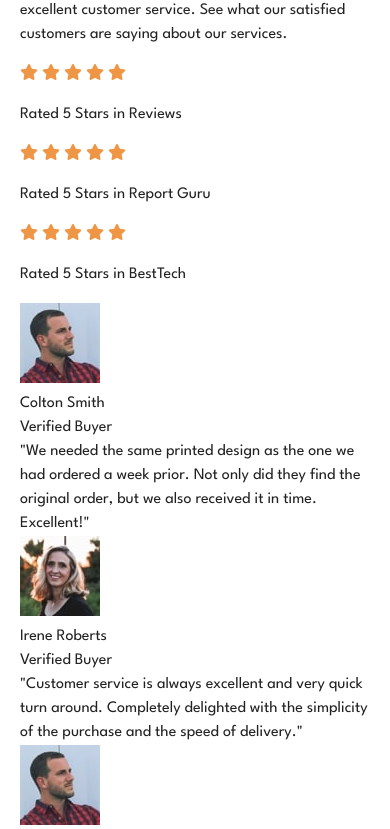
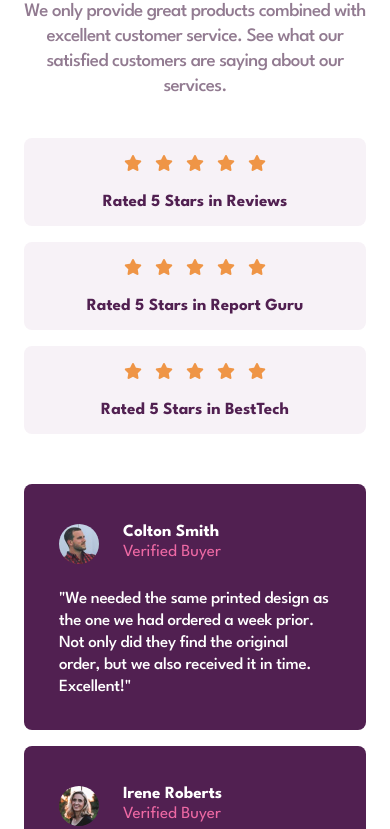
Before and after one commit to dhpcode/social_proof_section, a plain HTML site: page index.html in a window 390 px wide. Shown: the part 164-993 px from the top of the page. Drawn offline with Linux system fonts and the light colour scheme.

Commit message:
Mobile first styles added

```diff
--- a/css/styles.css
+++ b/css/styles.css
@@ -31,9 +31,10 @@
 
 :root {
   --font-family: 'League Spartan', Arial, sans-serif;
-  --dark-magenta: #502050;
-  --soft-pink: #ee68a4;
-  --grayish-magenta: #937b92;
+  --dark-magenta: #512051;
+  --soft-pink: #ee69a4;
+  --grayish-magenta: #927B91;
+  --light-grayish-magenta: #f7f2f7;
 }
 
 /* GLOBAL STYLES */
@@ -73,9 +74,9 @@ img {
 
 .container {
   width: 100%;
-  max-width: 1150px;
-  padding-left: 20px;
-  padding-right: 20px;
+  max-width: 1158 px;
+  padding-left: 24px;
+  padding-right: 24px;
   margin-left: auto;
   margin-right: auto;
 }
@@ -84,7 +85,131 @@ img {
 /* MAIN CONTENT */
 .main-content {
   flex-grow: 1;
+  padding-top: 82px;
+  padding-bottom: 99px;
 }
+
+
+/* INTRO */
+
+.intro__title {
+  color: var(--dark-magenta);
+  text-align: center;
+  font-size: 40px;
+  font-style: normal;
+  line-height: 32px;
+  letter-spacing: -1.429px;
+  margin-top: 0;
+  margin-bottom: 17px;
+}
+
+.intro__text {
+  color: var(--grayish-magenta);
+  text-align: center;
+  font-size: 19px;
+  font-style: normal;
+  font-weight: 500;
+  line-height: 25px;
+  letter-spacing: -0.633px;
+  margin-top: 0;
+  margin-bottom: 39px;
+}
+
+.intro__ratings {
+  margin-bottom: 34px;
+}
+
+.intro__rating {
+  padding: 16px 0;
+  border-radius: 8px;
+  background: var(--light-grayish-magenta);
+  text-align: center;
+}
+
+.intro__rating:not(:last-child) {
+  margin-bottom: 16px;
+}
+
+.fa-star:not(:last-child) {
+  margin-right: 9px;
+}
+
+.intro__rating-stars {
+  margin-bottom: 16px;
+}
+
+.intro__rating-text {
+  margin: 0;
+  color: var(--dark-magenta);
+  font-size: 17px;
+  font-style: normal;
+  font-weight: 700;
+  line-height: normal;
+}
+
+
+/* USER REVIEWS */
+
+.user-reviews {
+  padding: 16px 0;
+}
+
+.user-review {
+  padding: 40px 35px 32px;
+  border-radius: 8px;
+  background: var(--dark-magenta);
+  color: #fff;
+
+}
+
+.user-review:not(:last-child) {
+  margin-bottom: 16px;
+}
+
+.user-review__buyer {
+  display: grid;
+  grid-template-columns: auto 1fr;
+  gap: 4px 24px;
+  margin-bottom: 24px;
+}
+
+.user-review__img {
+  display: block;
+  grid-row: 1 / 4;
+  border-radius: 50%;
+  width: 40px;
+  height: 40px;
+
+}
+
+.user-review__name {
+  color: #fff;
+  font-size: 17px;
+  font-style: normal;
+  font-weight: 700;
+  line-height: normal;
+}
+
+.user-review__position {
+  color: var(--soft-pink);
+  font-size: 17px;
+  font-style: normal;
+  line-height: normal;
+}
+
+.user-review__feedback {
+  color: #FFF;
+  font-size: 17px;
+  font-style: normal;
+  font-weight: 500;
+  line-height: 22px;
+  letter-spacing: -0.304px;
+}
+
+
+
+
+
 
 
 /* RETINA BACKGROUNDS */
--- a/index.html
+++ b/index.html
@@ -34,6 +34,7 @@
 </head>
 
 <body>
+  <main class="main-content">
     <div class="container">
       <section class="intro">
         <div class="intro__main">
@@ -45,8 +46,6 @@
             See what our satisfied customers are saying about our services.
           </p>
         </div>
-
-
         <div class="intro__ratings">
           <div class="intro__rating">
             <div class="intro__rating-stars">
@@ -78,10 +77,8 @@
             </div>
             <p class="intro__rating-text">Rated 5 Stars in BestTech</p>
           </div>
-
         </div>
       </section>
-
       <section class="user-reviews">
         <div class="user-review">
           <div class="user-review__buyer">
@@ -95,7 +92,6 @@
             Excellent!"
           </div>
         </div>
-
         <div class="user-review">
           <div class="user-review__buyer">
             <img class="user-review__img" src="images/image-irene.jpg" alt="" width="" height="">
@@ -118,8 +114,8 @@
             standard. Will definitely use them again and recommend them to everyone!"
           </div>
         </div>
-
       </section>
+  </main>
     <div class="attribution">
       Challenge by
       <a href="https://www.frontendmentor.io?ref=challenge" target="_blank">Frontend Mentor</a>. Coded by <a
```
Lines whose indentation alone changed are shown as unchanged.
